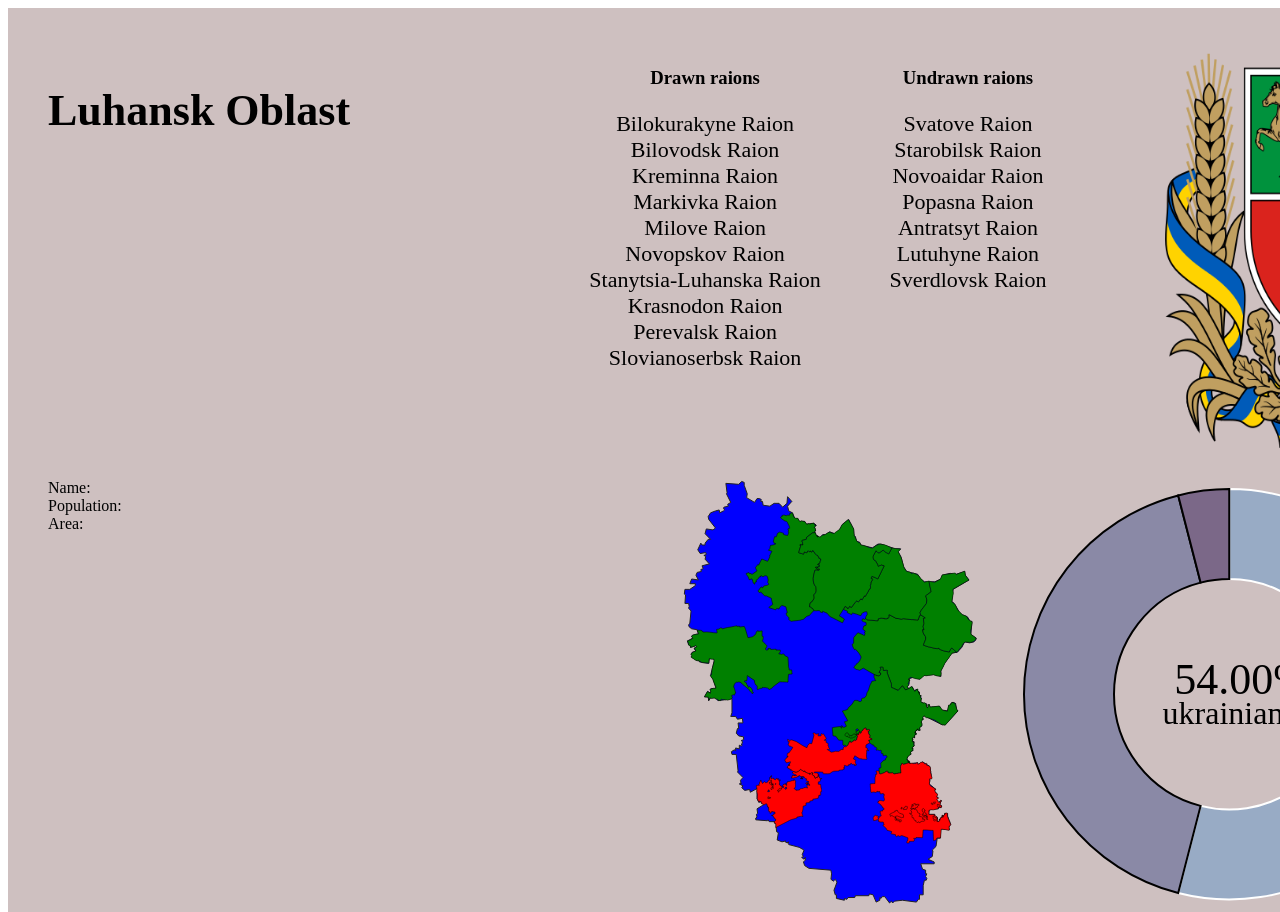
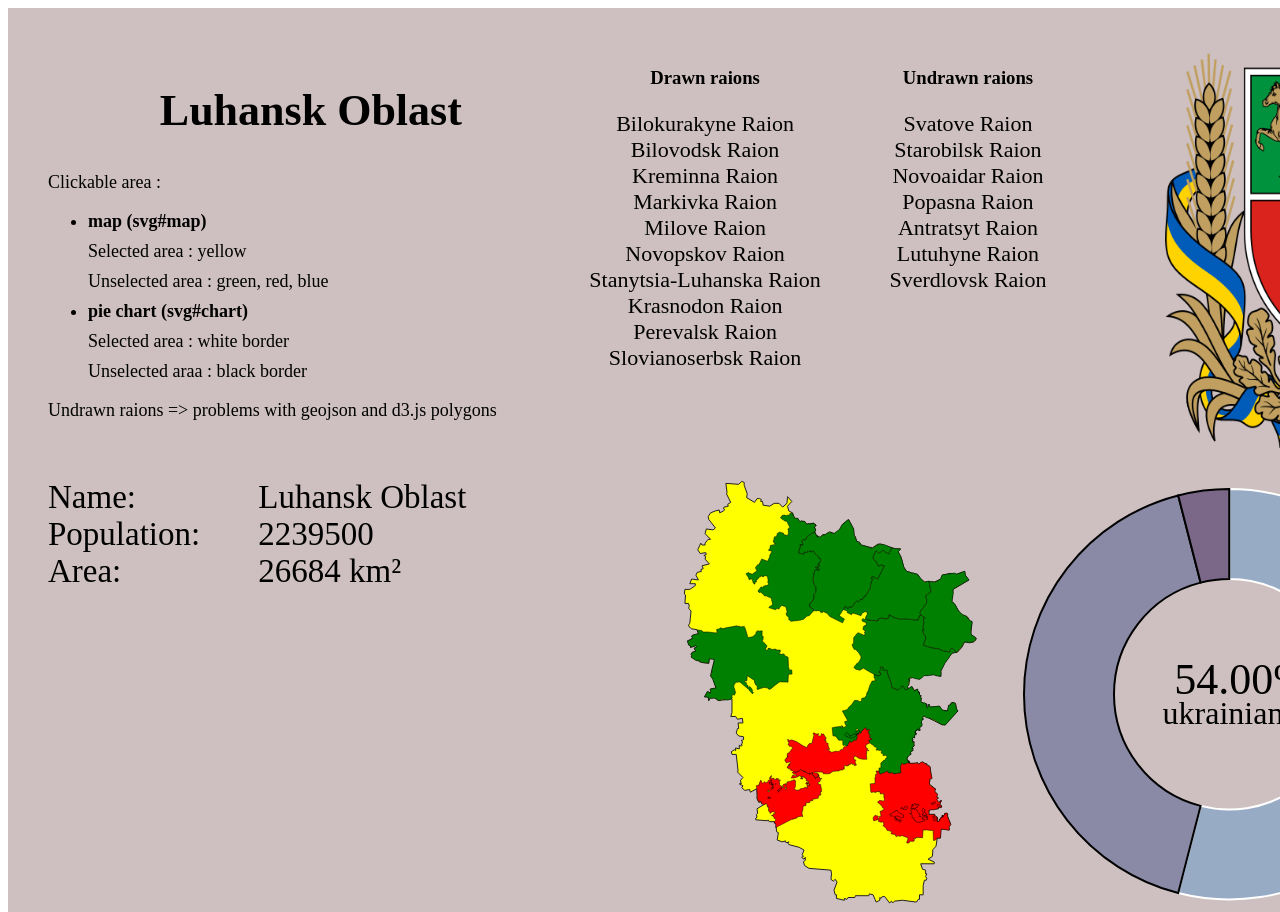
Before and after one commit to AlekYampolski/raion-dashboard, a plain HTML site: page index.html in a window 1280 px wide. Shown: the top 912 px of the page. Drawn offline with nearby package versions, Linux system fonts and the light colour scheme.

Commit message:
Map click event is changed. Style changing

```diff
--- a/css/app.css
+++ b/css/app.css
@@ -36,6 +36,19 @@
     order: 2;
     display: flex;
     flex-direction: row;
+}
+
+.header__main-title p, .header__main-title h4 {
+    margin-top: 0.5em;
+    margin-bottom: 0.5em;
+}
+
+.header__main-title > div {
+    font-size: 18px;
+}
+
+.header__main-title > h2 {
+    text-align: center;
 }
 
 .header__info__drawn {
@@ -85,6 +98,22 @@
 #interaction {
     /* width: 300px; */
     /* background: rgb(92, 32, 202); */
+    font-size: 33px;
     flex: 2;
     order: 1;
 }
+
+.info__container {
+    display: flex;
+    flex-direction: raw;
+    justify-content: flex-end;
+}
+
+.info__container > label {
+    flex: 1;
+
+}
+
+.info__container > div {
+    flex: 2;
+}
--- a/index.html
+++ b/index.html
@@ -14,7 +14,24 @@
         <div id="header">
             <div class="header__main-title">
                 <h2 >Luhansk Oblast</h2>
-
+                <div>
+                    Clickable area :
+                    <ul>
+                        <li>
+                            <h4>map (svg#map)</h4>
+                            <p>Selected area : yellow</p>
+                            <p>Unselected area : green, red, blue</p>
+                        </li>
+                        <li>
+                            <h4>pie chart (svg#chart)</h4>
+                            <p>Selected area : white border</p>
+                            <p>Unselected araa : black border</p>
+                        </li>
+                    </ul>
+                </div>
+                <div>
+                    Undrawn raions => problems with geojson and d3.js polygons
+                </div>
             </div>
             <div class="header__info">
                 <div class="header__info__drawn">
--- a/js/data/raions/milove.js
+++ b/js/data/raions/milove.js
@@ -6,7 +6,7 @@ var milove = {
       features: {
         name: "Milove Raion",
         area: 971,
-        population: 15.57,
+        population: 15570,
         ethnicity: [
           {
             name: "ukrainians",
--- a/js/data/raions/novopskov.js
+++ b/js/data/raions/novopskov.js
@@ -5,8 +5,8 @@ var novopskov = {
     {
       features: {
         name : "Novopskov Raion",
-        area : 1.623,
-        population : 35.091,
+        area : 1623,
+        population : 35091,
         ethnicity: [
           {
             name: "ukrainians",
--- a/js/data/raions/stanytsiaLuhanska.js
+++ b/js/data/raions/stanytsiaLuhanska.js
@@ -5,8 +5,8 @@ var stanytsiaLuhanska = {
     {
       features: {
         name: "Stanytsia-Luhanska Raion",
-        area: 1.900,
-        population: 49.797,
+        area: 1900,
+        population: 49797,
         ethnicity: [
           {
             name: "ukrainians",
--- a/js/data/raionsOC/krasnodon.js
+++ b/js/data/raionsOC/krasnodon.js
@@ -6,7 +6,7 @@ var krasnodon = {
       features: {
         oc: true,
         name: "Krasnodon Raion",
-        area: 100,
+        area: 1400,
         population:  29691,
         ethnicity: [
           {
--- a/js/init.js
+++ b/js/init.js
@@ -16,7 +16,7 @@ d3.select('.header__raions-undrawn')
     .text(d => d)
 
 
-
+changeRaionInfo(oblast.geometries[0].features)
 drawOblast(oblast);
 drawAllRegions();
 drawAllRegionsOC();
--- a/js/interaction.js
+++ b/js/interaction.js
@@ -6,6 +6,21 @@ var interPopul = ".info__population";
 var interOC = ".info__oc";
 
 
+/*
+function changeRaionInfo(obj)
+    return : undefined;
+    obj = {
+        name : string,
+        area : number,
+        population : number,
+        ethnicity : [
+            {
+                name : string,
+                value : number
+            }
+        ]
+    }
+*/
 function changeRaionInfo(obj){
     var data = obj;
 
@@ -14,12 +29,12 @@ function changeRaionInfo(obj){
         .text(data.name);
     /* Change Area */
     divIn.select(interArea)
-        .text(data.area)
+        .text(`${data.area} km²`)
 
     /* Change Population */
     divIn.select(interPopul)
-        .text(data.population);
+        .text(`${data.population}`);
     /* Change OC */
-    divIn.select(interArea)
-        .text(data.area);
+    // divIn.select(interArea)
+    //     .text(data.area);
 }
--- a/js/map.js
+++ b/js/map.js
@@ -5,12 +5,12 @@ var projection = d3
   .center([41.7252782, 48.7723647]);
 
 var mapColors = {
-  oblast : 'blue',
-  selected : 'yellow' ,
-  unselected : 'green',
-  strokeRaions : 'black',
-  unselectedOC : 'red'
-}
+  oblast: "blue",
+  selected: "yellow",
+  unselected: "green",
+  strokeRaions: "black",
+  unselectedOC: "red"
+};
 
 var path = d3.geoPath().projection(projection);
 
@@ -25,25 +25,26 @@ function drawOblast(geojson) {
     .append("path")
     .attr("id", "oblast")
     .attr("d", path)
-    .attr("fill", mapColors.oblast)
-    .attr("stroke", "#222");
+    .attr("fill", mapColors.selected)
+    .attr("stroke", "#222")
+    .attr("data-fill-flag", true)
+    .on("click", clickRegion);
 }
 
-function drawAllRegionsOC(){
-  raionsListOC.forEach( name => {
+function drawAllRegionsOC() {
+  raionsListOC.forEach(name => {
     var obj = dataAllOC.find(el => el.id === name);
     drawRegion(obj);
     drawInList(obj);
-  })
+  });
 }
 
-function drawInList(obj){
+function drawInList(obj) {
   var raionName = obj.geometries[0].features.name;
-  d3.select('.header__raions-drawn')
-      .append('li')
-      .text(raionName);
+  d3.select(".header__raions-drawn")
+    .append("li")
+    .text(raionName);
 }
-
 
 function drawAllRegions() {
   raionsList.forEach(name => {
@@ -63,7 +64,7 @@ function drawRegion(geojson) {
     .attr("id", `region-${geojson.id}`)
     .attr("d", path)
     .attr("fill", d => {
-      var color = d.features.oc ?  mapColors.unselectedOC : mapColors.unselected;
+      var color = d.features.oc ? mapColors.unselectedOC : mapColors.unselected;
       return color;
     })
     .attr("data-fill-flag", false)
@@ -72,20 +73,33 @@ function drawRegion(geojson) {
     .on("click", clickRegion);
 }
 
+/* function clickRegion(obj){
+  obj = {
+    coordinates : array,
+    features : {
+      name : string,
+      area : number,
+      population : number,
+      ethnicity : [{name : string, value : number}]
+    }
+  }
+} */
 function clickRegion(obj) {
   /* Change color to unselected for prewious selected raion */
   map
     .select("[data-fill-flag=true")
-    .attr("fill",   d => {
-      var color = d.features.oc ?  mapColors.unselectedOC : mapColors.unselected;
+    .attr("fill", d => {
+      if(d.features.name === "Luhansk Oblast") return mapColors.oblast;
+      var color = d.features.oc ? mapColors.unselectedOC : mapColors.unselected;
       return color;
     })
     .attr("data-fill-flag", false);
-   /* Change color to selected raion */
+  /* Change color to selected raion */
+
   d3.select(this)
     .attr("fill", mapColors.selected)
     .attr("data-fill-flag", true);
-    changeRaionInfo(this.__data__.features)
+  changeRaionInfo(this.__data__.features);
 
-    drawPie(obj);
+  drawPie(obj);
 }
```
